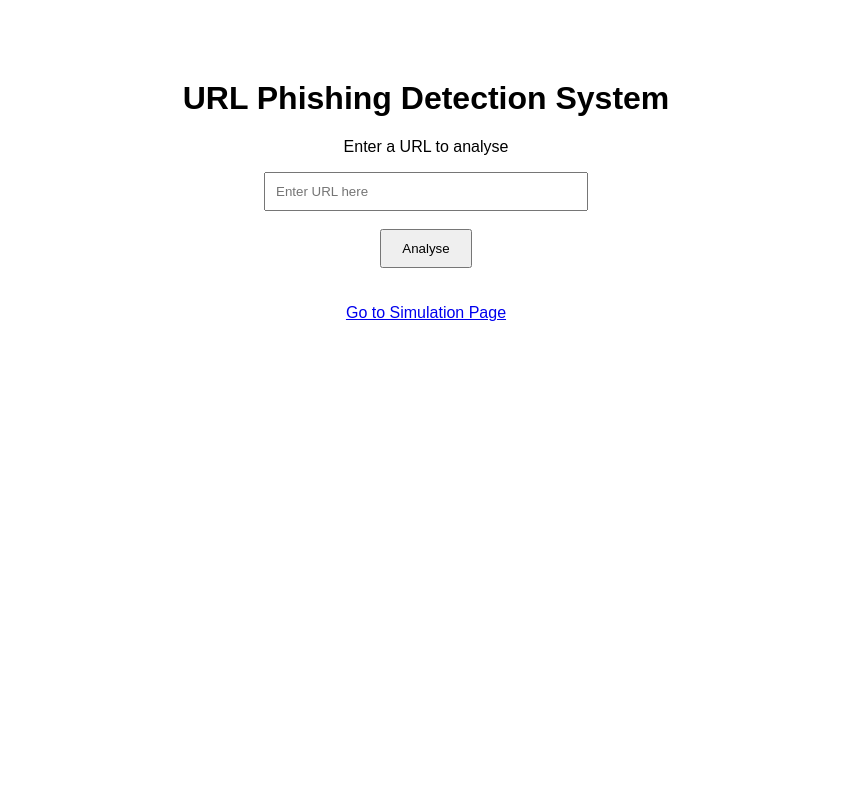
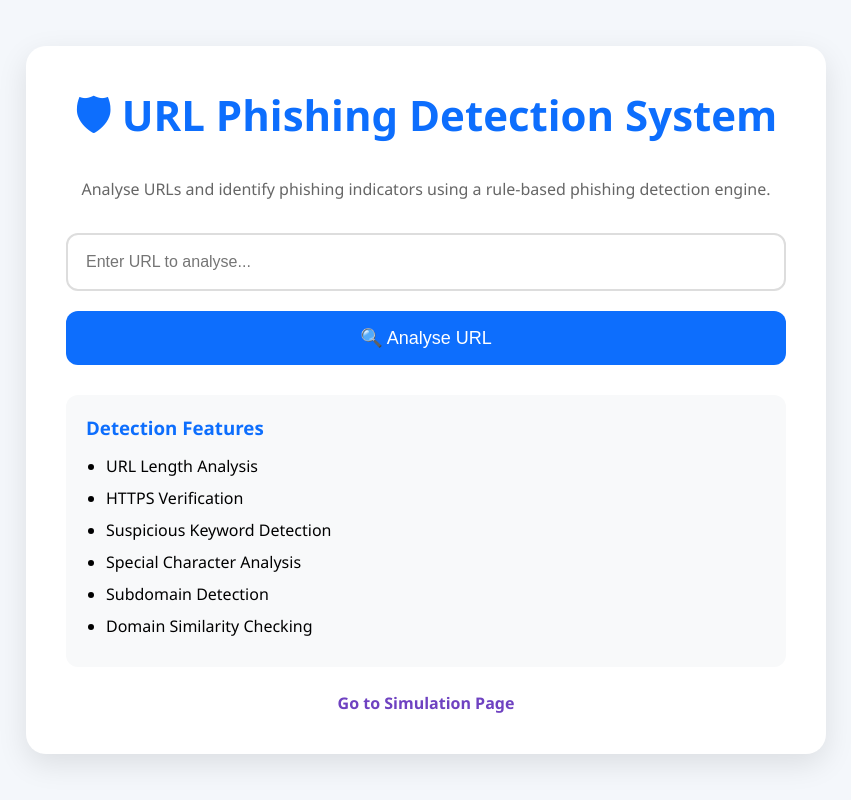
Before and after one commit to malcolmx22wachira/phishing-detection-project, a Flask app: page / in a window 1280 px wide. Shown: the whole page, without its empty margins (214-1065 px from the left). Run offline with Flask 3, Linux system fonts and the light colour scheme.

Commit message:
Improve analyse page with separate stylesheet

```diff
--- /dev/null
+++ b/static/analyse.css
@@ -0,0 +1,102 @@
+*{
+    margin:0;
+    padding:0;
+    box-sizing:border-box;
+}
+
+body{
+    font-family:'Segoe UI',sans-serif;
+    background:#f4f7fb;
+}
+
+.analyse-container{
+    min-height:100vh;
+    display:flex;
+    justify-content:center;
+    align-items:center;
+    padding:20px;
+}
+
+.analyse-card{
+    width:100%;
+    max-width:800px;
+    background:white;
+    border-radius:20px;
+    padding:40px;
+    box-shadow:0 10px 30px rgba(0,0,0,0.1);
+}
+
+.logo{
+    text-align:center;
+    margin-bottom:20px;
+}
+
+.logo h1{
+    font-size:42px;
+    color:#0d6efd;
+}
+
+.subtitle{
+    text-align:center;
+    color:#666;
+    margin-bottom:30px;
+    line-height:1.6;
+}
+
+.url-input{
+    width:100%;
+    padding:18px;
+    border:2px solid #ddd;
+    border-radius:12px;
+    font-size:16px;
+}
+
+.url-input:focus{
+    outline:none;
+    border-color:#0d6efd;
+}
+
+.analyse-btn{
+    width:100%;
+    margin-top:20px;
+    padding:16px;
+    background:#0d6efd;
+    color:white;
+    border:none;
+    border-radius:12px;
+    font-size:18px;
+    cursor:pointer;
+}
+
+.analyse-btn:hover{
+    background:#0b5ed7;
+}
+
+.info-box{
+    margin-top:30px;
+    background:#f8f9fa;
+    border-radius:12px;
+    padding:20px;
+}
+
+.info-box h3{
+    color:#0d6efd;
+    margin-bottom:15px;
+}
+
+.info-box ul{
+    padding-left:20px;
+}
+
+.info-box li{
+    margin-bottom:10px;
+}
+
+.sim-link{
+    display:block;
+    margin-top:25px;
+    text-align:center;
+    text-decoration:none;
+    color:#6f42c1;
+    font-weight:bold;
+}
--- a/templates/index.html
+++ b/templates/index.html
@@ -1,33 +1,69 @@
 <!DOCTYPE html>
-<html>
+<html lang="en">
+
 <head>
-    <title>Phishing Detection Tool</title>
+    <meta charset="UTF-8">
+    <meta name="viewport" content="width=device-width, initial-scale=1.0">
+    <title>URL Phishing Detection System</title>
+
+    <link rel="stylesheet"
+          href="{{ url_for('static', filename='analyse.css') }}">
 </head>
 
-<body style="font-family: Arial; text-align: center; margin-top: 80px;">
+<body>
 
-    <h1>URL Phishing Detection System</h1>
+<div class="analyse-container">
 
-    <p>Enter a URL to analyse</p>
+    <div class="analyse-card">
 
-    <form action="/analyse" method="POST">
-        <input type="text"
-               name="url"
-               placeholder="Enter URL here"
-               required
-               style="width: 300px; padding: 10px;">
+        <div class="logo">
+            <h1>🛡 URL Phishing Detection System</h1>
+        </div>
 
-        <br><br>
+        <p class="subtitle">
+            Analyse URLs and identify phishing indicators using a
+            rule-based phishing detection engine.
+        </p>
 
-        <button type="submit"
-                style="padding: 10px 20px;">
-            Analyse
-        </button>
-    </form>
+        <form action="/analyse" method="POST">
 
-    <br><br>
+            <input
+                class="url-input"
+                type="text"
+                name="url"
+                placeholder="Enter URL to analyse..."
+                required>
 
-    <a href="/simulation">Go to Simulation Page</a>
+            <button
+                class="analyse-btn"
+                type="submit">
+                🔍 Analyse URL
+            </button>
+
+        </form>
+
+        <div class="info-box">
+
+            <h3>Detection Features</h3>
+
+            <ul>
+                <li>URL Length Analysis</li>
+                <li>HTTPS Verification</li>
+                <li>Suspicious Keyword Detection</li>
+                <li>Special Character Analysis</li>
+                <li>Subdomain Detection</li>
+                <li>Domain Similarity Checking</li>
+            </ul>
+
+        </div>
+
+        <a href="/simulation" class="sim-link">
+            Go to Simulation Page
+        </a>
+
+    </div>
+
+</div>
 
 </body>
 </html>
```
